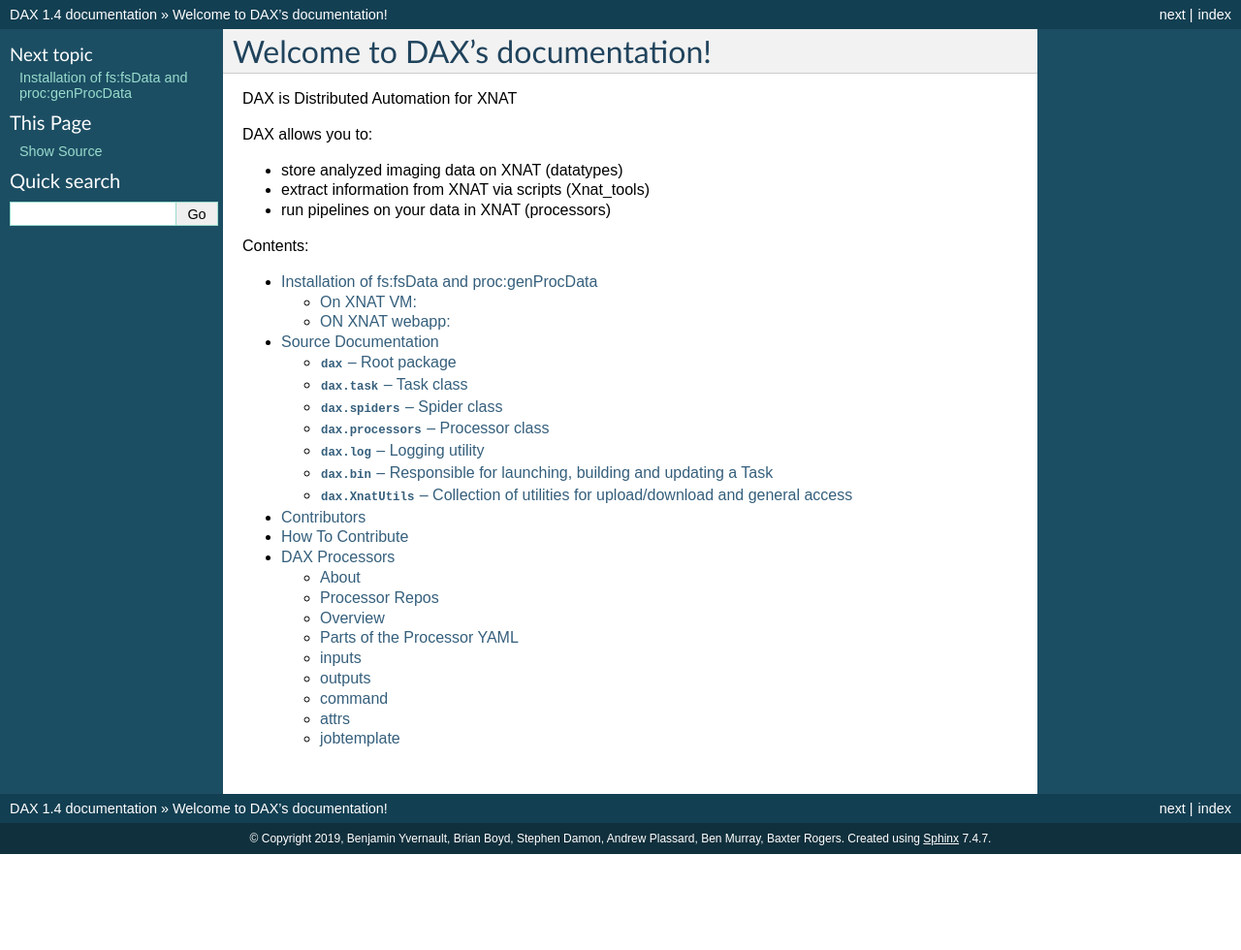
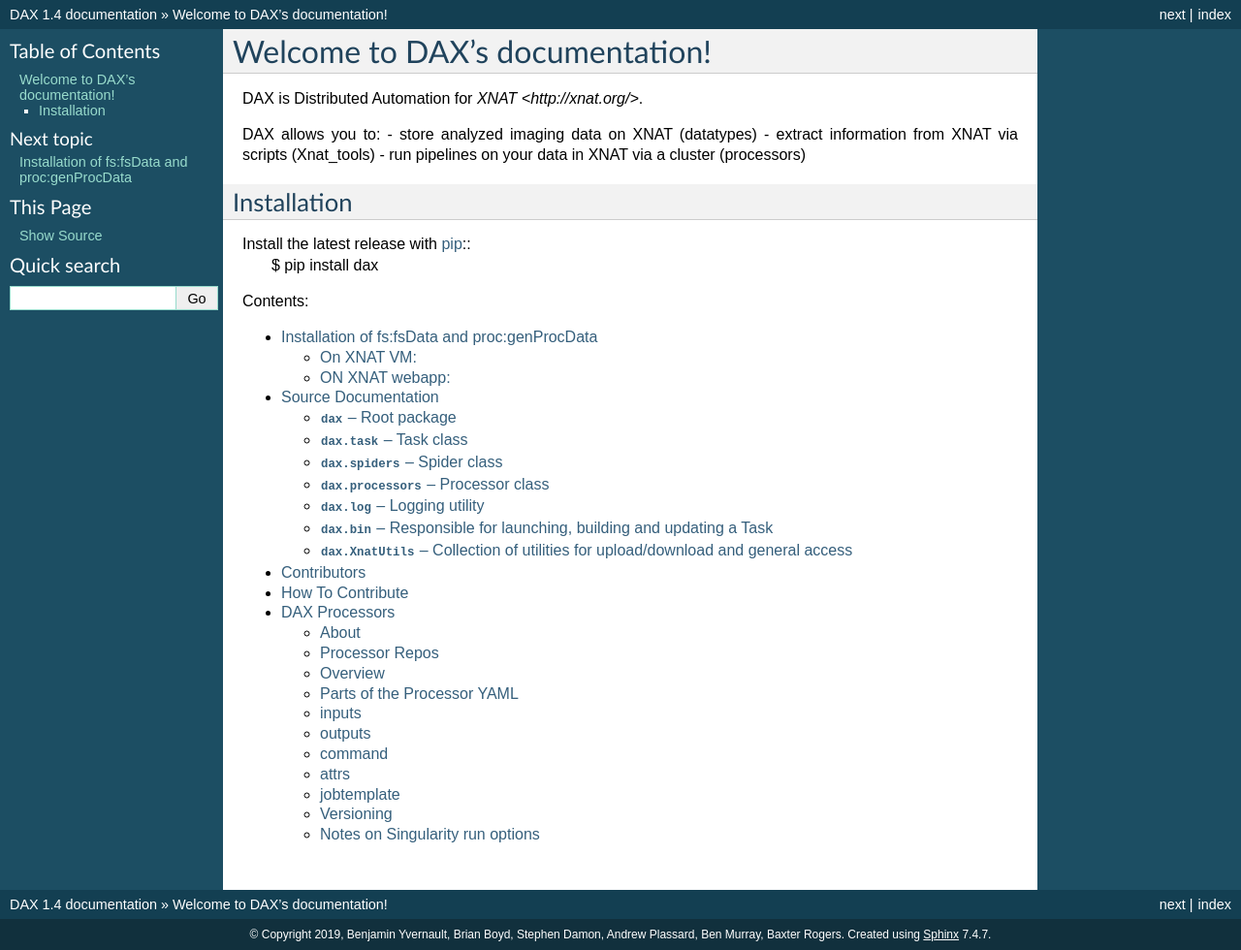
Before and after one commit to VUIIS/dax, a Sphinx documentation site: the page built from docs/index.rst, in a window 1280 px wide. Shown: the whole page at 97% size. Built offline with Sphinx 7.4.7, drawn with Linux system fonts in a browser that asks for light colours; pages that are not in the unit, such as notebooks, are missing from menus; before the commit the page ends 900 px from its top, so only the background shows below that.

Commit message:
More doc for processors

```diff
--- a/docs/index.rst
+++ b/docs/index.rst
@@ -1,13 +1,19 @@
 Welcome to DAX's documentation!
 ===============================
 
-DAX is Distributed Automation for XNAT
+DAX is Distributed Automation for `XNAT <http://xnat.org/>`.
 
 DAX allows you to:
+-	store analyzed imaging data on XNAT (datatypes)
+-   extract information from XNAT via scripts (Xnat_tools)
+-   run pipelines on your data in XNAT via a cluster (processors)
 
--	  store analyzed imaging data on XNAT (datatypes)
--   extract information from XNAT via scripts (Xnat_tools)
--   run pipelines on your data in XNAT (processors)
+
+Installation
+------------
+
+Install the latest release with `pip <https://pypi.org/project/pip/>`_::
+    $ pip install dax
 
 
 Contents:
```
Also changed, not shown: docs/processors.rst (+65 -10 lines).
